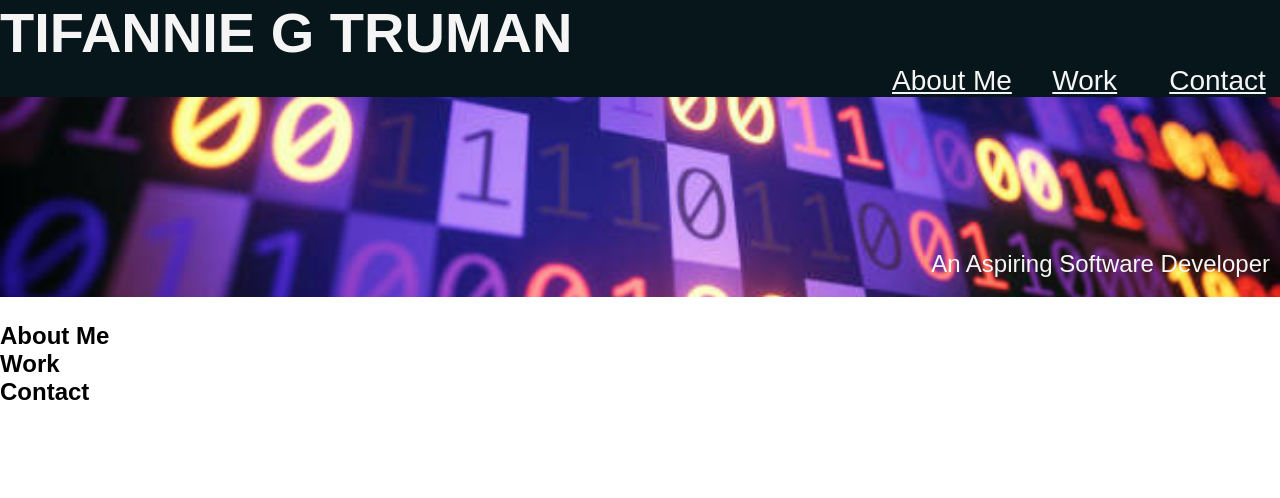
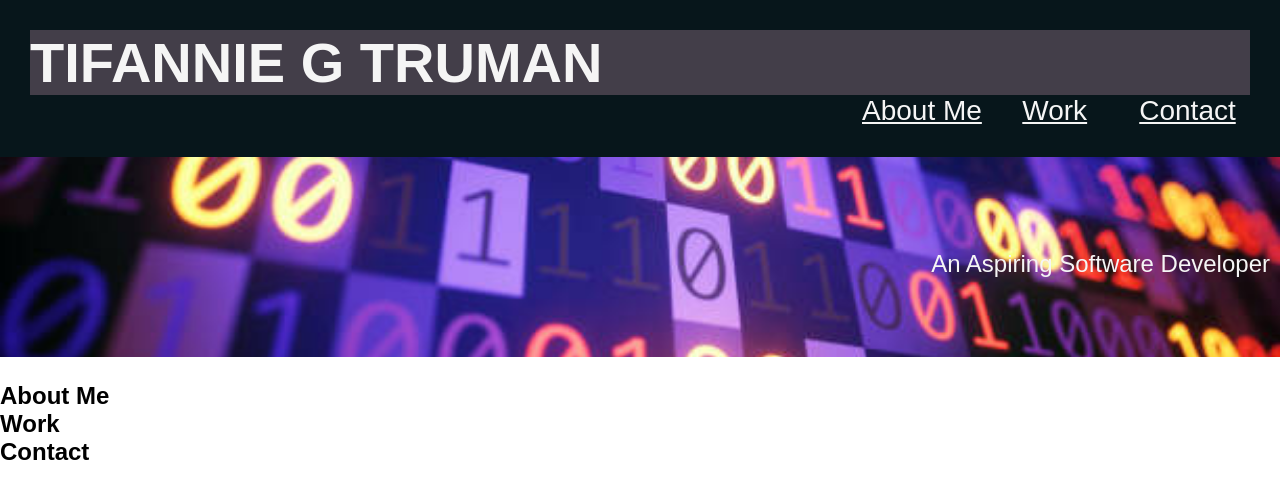
Before and after one commit to Nietru/my-portfolio, a plain HTML site: page index.html in a window 1280 px wide. Drawn offline with Linux system fonts and the light colour scheme.

Commit message:
added background color to the title font inside of the header

```diff
--- a/style.css
+++ b/style.css
@@ -9,8 +9,13 @@
     flex-direction: wrap;
     background-color: #07161B;
     color: whitesmoke;
-    padding: 0, 5px, 5px, 5px;
+    padding: 30px;
     font-size: 28px;
+}
+
+#header h1 {
+    background-color: #433e49;
+
 }
 /* styles the links inside the header at the top of the page. */
 .navbar ul {
@@ -47,7 +52,7 @@
     background-size: cover;
     background-position: center;
 }
-
+/* the font inside of the top banner image, underneath the header links */
 .subtitle {
     position: absolute;
     color: whitesmoke;
```
